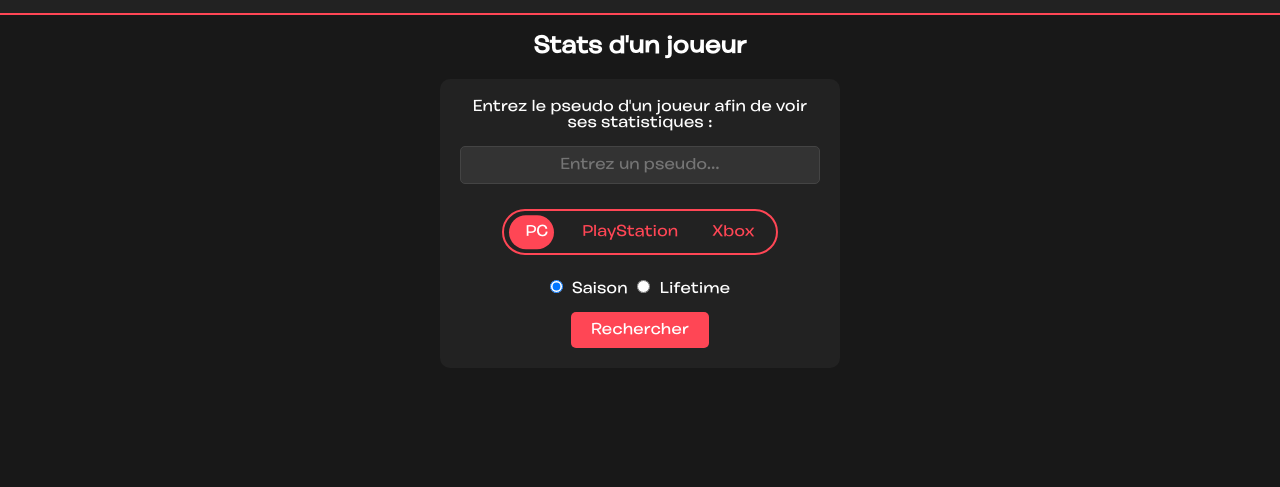
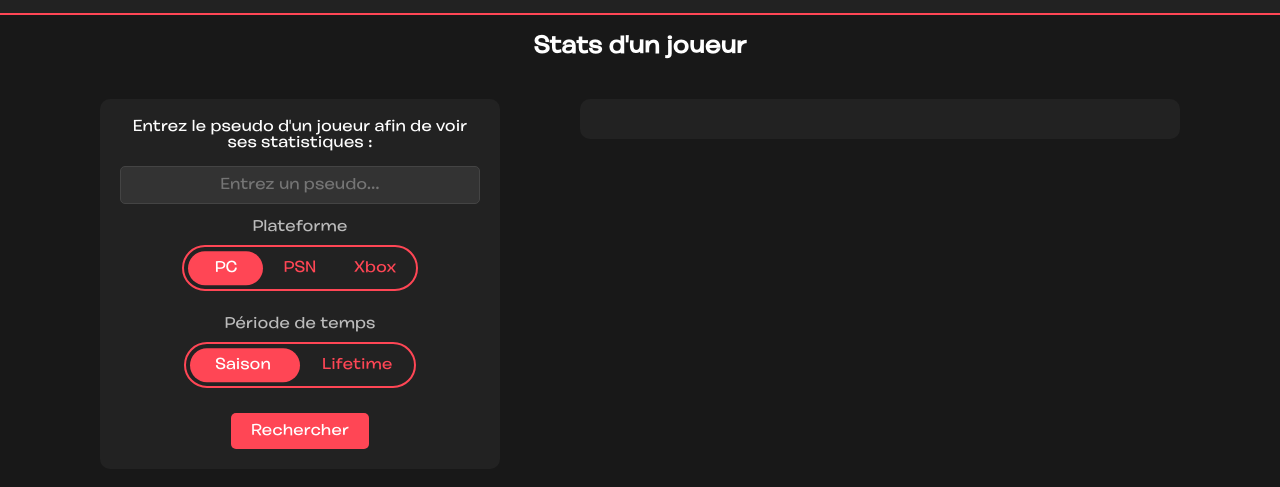
Before and after one commit to tiimjcb/r410-tp-api, a website: page index.html in a window 1280 px wide. Shown: the part 55-542 px from the top of the page. Drawn offline with Linux system fonts and the light colour scheme.

Commit message:
Refactor HTML structure and enhance CSS styles for improved layout and accessibility

```diff
--- a/index.html
+++ b/index.html
@@ -16,16 +16,18 @@
         </header>
         <main>
             <h2>Stats d'un joueur</h2>
+            <div id="main-container">
                 <div id="search-container">
-                <p>Entrez le pseudo d'un joueur afin de voir ses statistiques :</p>
+                    <label for="player-name">Entrez le pseudo d'un joueur afin de voir ses statistiques :</label>
                     <input type="text" id="player-name" placeholder="Entrez un pseudo..." />
 
+                    <p class="descripteur">Plateforme</p>
                     <div id="platform-select">
                         <input type="radio" id="platform-pc" name="platform" value="PC" checked>
                         <label for="platform-pc">PC</label>
 
                         <input type="radio" id="platform-playstation" name="platform" value="PlayStation">
-                    <label for="platform-playstation">PlayStation</label>
+                        <label for="platform-playstation">PSN</label>
 
                         <input type="radio" id="platform-xbox" name="platform" value="Xbox">
                         <label for="platform-xbox">Xbox</label>
@@ -33,15 +35,22 @@
                         <span class="selector"></span>
                     </div>
 
+                    <p class="descripteur">Période de temps</p>
                     <div id="time-window-select">
-                    <label><input type="radio" name="time-window" value="Saison" checked> Saison</label>
-                    <label><input type="radio" name="time-window" value="Lifetime"> Lifetime</label>
+                        <input type="radio" id="time-window-season" name="time-window" value="Saison" checked>
+                        <label for="time-window-season">Saison</label>
+
+                        <input type="radio" id="time-window-lifetime" name="time-window" value="Lifetime">
+                        <label for="time-window-lifetime">Lifetime</label>
+
+                        <span class="selector"></span>
                     </div>
 
                     <button id="search-btn">Rechercher</button>
                 </div>
-            <div id="response">
+                <div id="response-container">
 
+                </div>
             </div>
         </main>
     </body>
--- a/styles.css
+++ b/styles.css
@@ -60,12 +60,22 @@ nav a:hover{
     color: white;
 }
 
+/* Main */
+
+#main-container{
+    display:flex;
+    padding: 20px;
+    justify-content: center;
+    gap: 20px;
+    align-items: flex-start;
+}
+
 #search-container {
     background: #222;
     padding: 20px;
-    margin: 20px auto;
+    margin: 20px 30px;
     border-radius: 10px;
-    max-width: 400px;
+    width: 400px;
     display: flex;
     flex-direction: column;
     align-items: center;
@@ -108,7 +118,24 @@ button#search-btn:hover {
     background: #e03e4f;
 }
 
-/* ===== Style complet révisé pour le sélecteur de plateforme ===== */
+p.descripteur{
+    margin-bottom: -15px;
+    color: #BBBBBB;
+}
+
+#response-container {
+    background: #222;
+    padding: 20px;
+    margin: 20px 30px;
+    border-radius: 10px;
+    width: 600px;
+    display: flex;
+    flex-direction: column;
+    align-items: center;
+    gap: 15px;
+}
+
+/* Style custom pour les Radio Buttons */
 #platform-select {
     position: relative;
     display: inline-flex;
@@ -129,6 +156,7 @@ button#search-btn:hover {
 #platform-select label {
     position: relative;
     z-index: 2;
+    width:70px;
     padding: 8px 15px;
     margin: 0 2px;
     border-radius: 20px;
@@ -142,7 +170,7 @@ button#search-btn:hover {
 
 #platform-select .selector {
     position: absolute;
-    left: 5px; /* Position initiale pour PC (premier élément) */
+    left: 5px;
     top: 50%;
     transform: translateY(-50%);
     height: 80%;
@@ -152,23 +180,81 @@ button#search-btn:hover {
     z-index: 1;
 }
 
-/* Styles pour les états sélectionnés */
 #platform-select input[type="radio"]:checked + label {
     color: white;
 }
 
-/* Positions spécifiques pour chaque plateforme */
+
+#time-window-select {
+    position: relative;
+    display: inline-flex;
+    background-color: #222;
+    border-radius: 25px;
+    padding: 5px;
+    border: 2px solid #ff4655;
+    margin: 10px auto;
+}
+
+#time-window-select input[type="radio"] {
+    opacity: 0;
+    position: absolute;
+    width: 0;
+    height: 0;
+}
+
+#time-window-select label {
+    position: relative;
+    z-index: 2;
+    width: 100px;
+    padding: 8px 15px;
+    margin: 0 2px;
+    border-radius: 20px;
+    cursor: pointer;
+    font-size: 16px;
+    color: #ff4655;
+    transition: color 0.3s ease;
+    text-align: center;
+    user-select: none;
+}
+
+#time-window-select .selector {
+    position: absolute;
+    left: 5px;
+    top: 50%;
+    transform: translateY(-50%);
+    height: 80%;
+    border-radius: 20px;
+    background-color: #ff4655;
+    transition: all 0.3s ease;
+    z-index: 1;
+}
+
+#time-window-select input[type="radio"]:checked + label {
+    color: white;
+}
+
+/* positions spécifiques pour chaque plateforme */
 #platform-select input[value="PC"]:checked ~ .selector {
-    left: 5px;
-    width: 45px; /* Ajuster à la largeur du texte "PC" */
+    left: 4px;
+    width: 75px;
 }
 
 #platform-select input[value="PlayStation"]:checked ~ .selector {
-    left: 52px; /* Ajuster en fonction de la position du label PlayStation */
-    width: 105px; /* Ajuster à la largeur du texte "PlayStation" */
+    left: 78px;
+    width: 75px;
 }
 
 #platform-select input[value="Xbox"]:checked ~ .selector {
-    left: 190px;
-    width: 79px;
+    left: 153px;
+    width: 75px;
 }
+
+#time-window-select input[value="Saison"]:checked ~ .selector {
+    left: 4px;
+    width: 110px;
+}
+
+#time-window-select input[value="Lifetime"]:checked ~ .selector {
+    left: 114px;
+    width: 110px;
+}
```
Lines whose indentation alone changed are shown as unchanged.
